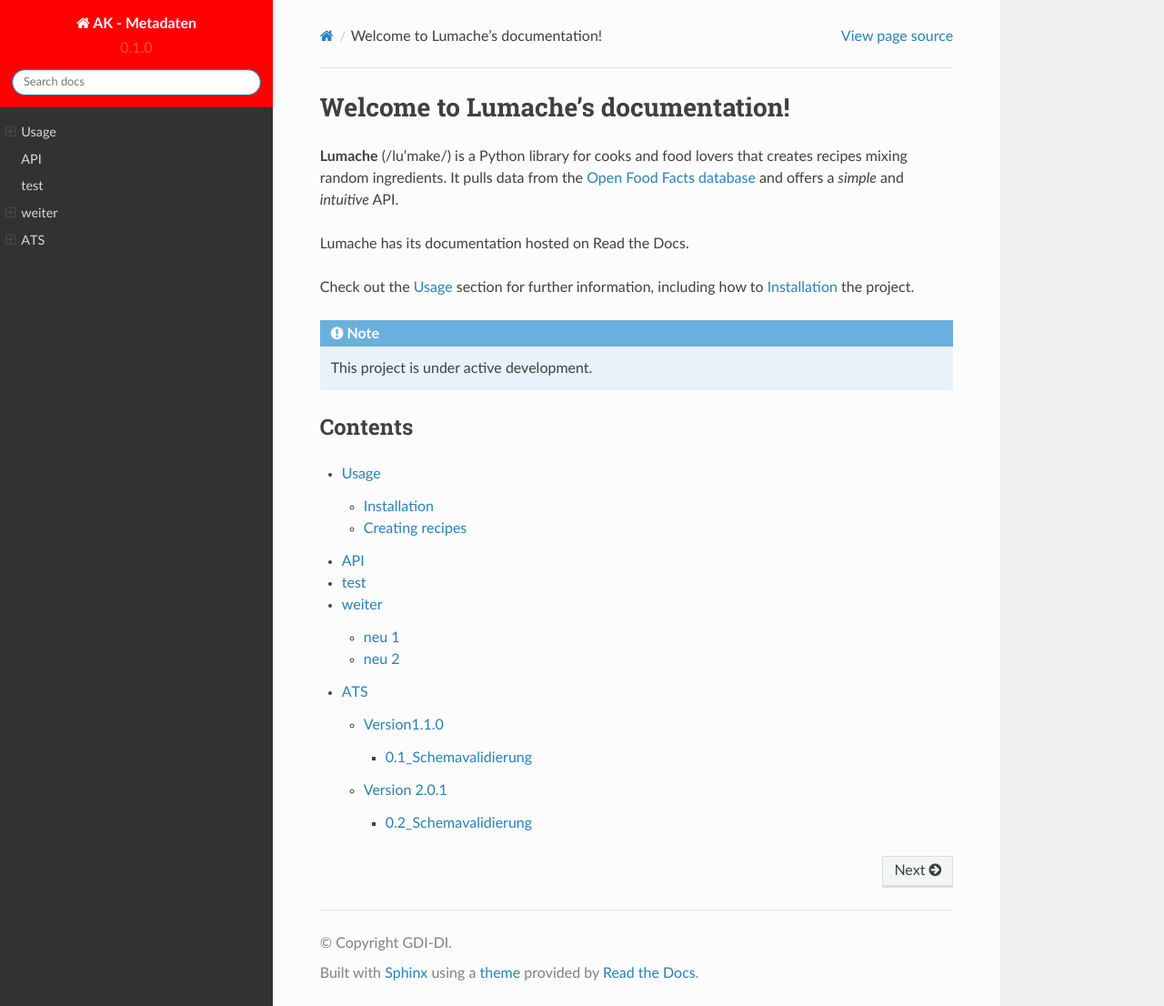
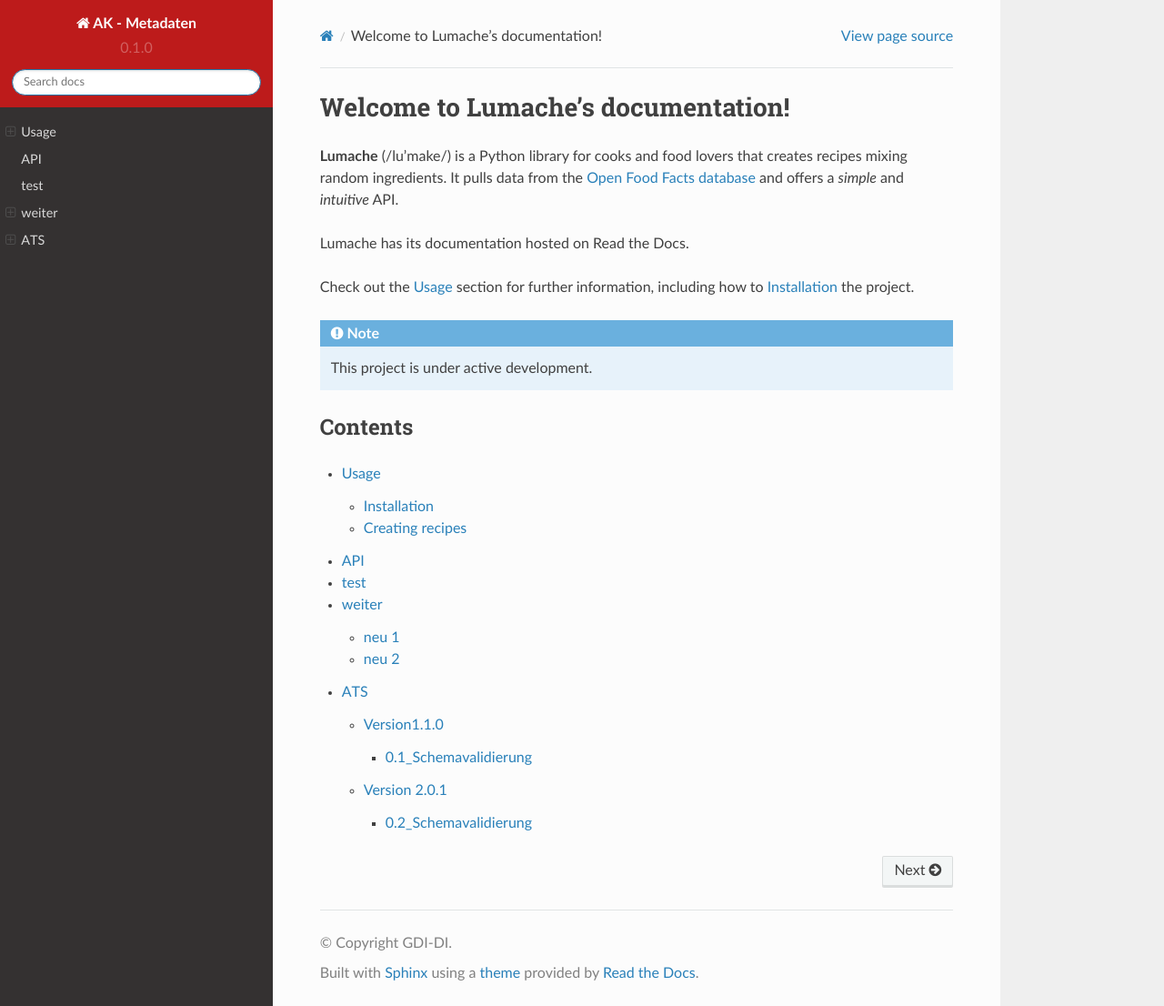
Before and after one commit to Don-King-Kong/rtd-tutorial, a Sphinx documentation site: the page built from docs/source/index.rst, in a window 1280 px wide and 1106 px high. Shown: the whole window at 91% size. Built offline with Sphinx 7.4.7 and the Read the Docs theme 2.0.0, drawn with Linux system fonts in a browser that asks for light colours.

Commit message:
Update conf.py

```diff
--- a/docs/source/conf.py
+++ b/docs/source/conf.py
@@ -44,7 +44,7 @@ html_theme_options = {
     'prev_next_buttons_location': 'bottom',
     'style_external_links': False,
     'vcs_pageview_mode': '',
-    'style_nav_header_background': 'red',
+    'style_nav_header_background': '#Bd1b1b',
     # Toc options
     'collapse_navigation': False,
     'sticky_navigation': True,
```
